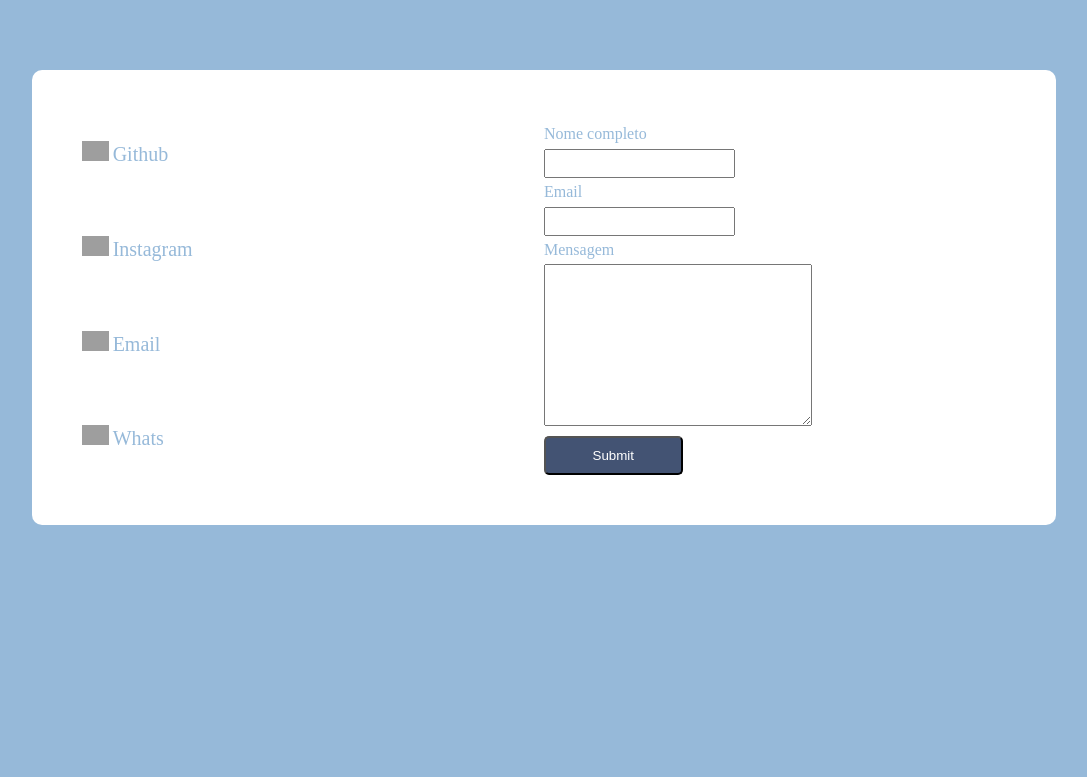
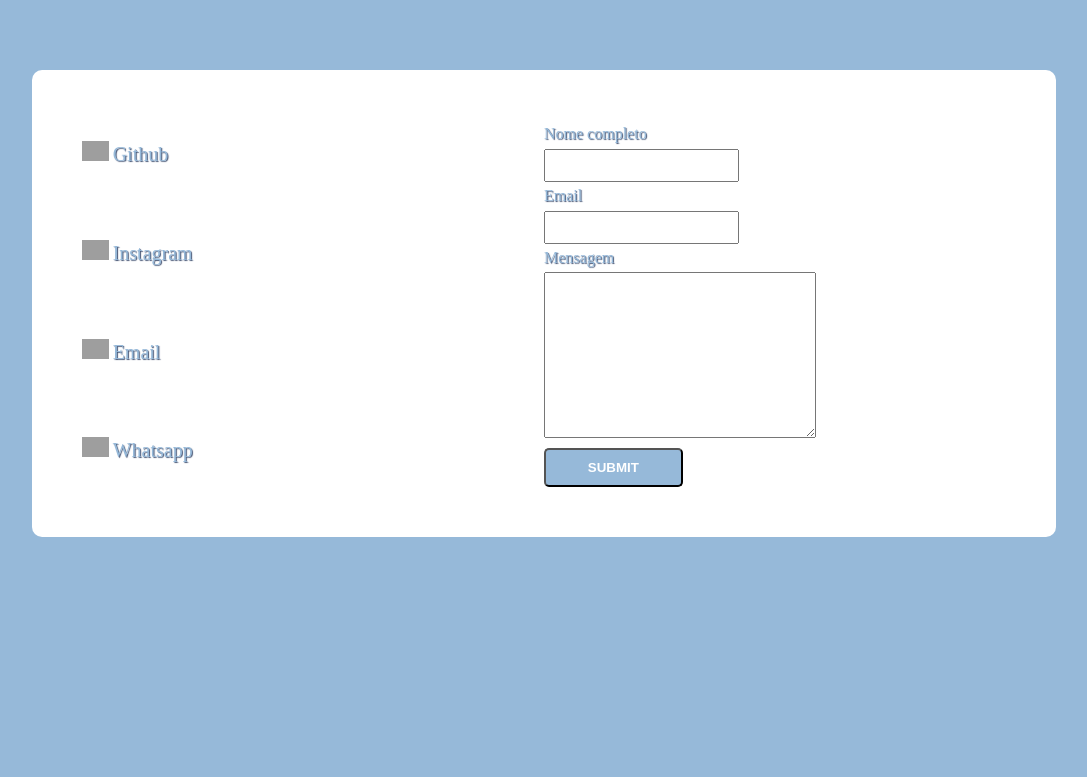
Before and after one commit to Danilosv337/SIte-Django, a Django app: template templates/blog/contact.html in a window 1280 px wide. Shown: the part 50-827 px from the top of the page, without its empty margins (96-1183 px from the left). Run offline with Django 4.2, Linux system fonts and the light colour scheme; the template is opened without the code that fills it, so the values that code supplies are empty; grey boxes are pictures that could not be loaded.

Commit message:
redesign

```diff
--- a/setup/static/css/blog/contact.css
+++ b/setup/static/css/blog/contact.css
@@ -30,13 +30,15 @@
     width: 50%;
 }
 .form-content input,textarea{
-    padding: 5px;
+    padding: 7px;
     color: var(--main-menubg-color);
 }
 
 .form-content input[type=submit]{
     cursor: pointer;
-    background-color: var(--main-menubg-color);
+    background-color: var(--main-bg-color);
+    text-transform: uppercase;
+    font-weight: bold;
     color: white;
     width: 30%;
     padding: 10px;
--- a/setup/static/css/style.css
+++ b/setup/static/css/style.css
@@ -71,6 +71,7 @@ main{
     margin: 50px 0;
     padding: 50px;
     background-color: white;
+    text-shadow: 1px 1px 1px var(--main-menubg-color);
     color:  var(--main-bg-color);
     text-align: center;
     line-height: 1.8rem;
--- a/templates/blog/contact.html
+++ b/templates/blog/contact.html
@@ -20,7 +20,7 @@
             </li>
             <li>
                 <img src="https://cdn-icons-png.flaticon.com/512/1384/1384178.png" alt="">
-                <a href="https://web.whatsapp.com/send/?phone=5579998383357">Whats</a>
+                <a target="_blank" href="https://web.whatsapp.com/send/?phone=5579998383357">Whatsapp</a>
             </li>
         </ul>
     </div>
```
Also changed, not shown: setup/static/css/usuarios/users.css (+5 -2 lines), templates/blog/index.html (+4 -4 lines), db.sqlite3 (deleted), 1 other file.
